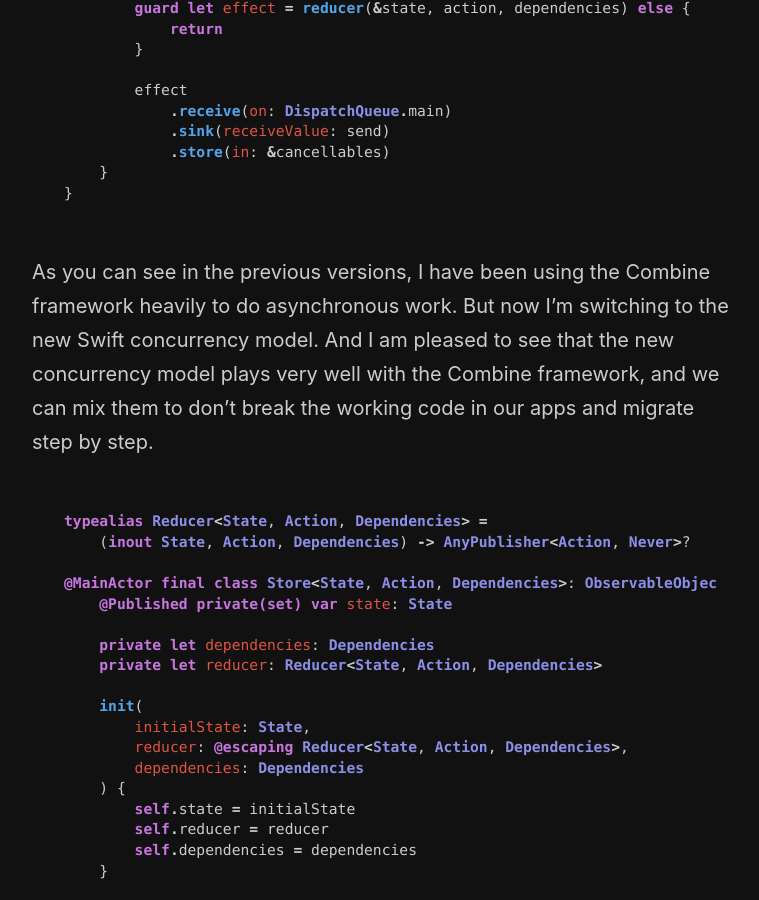
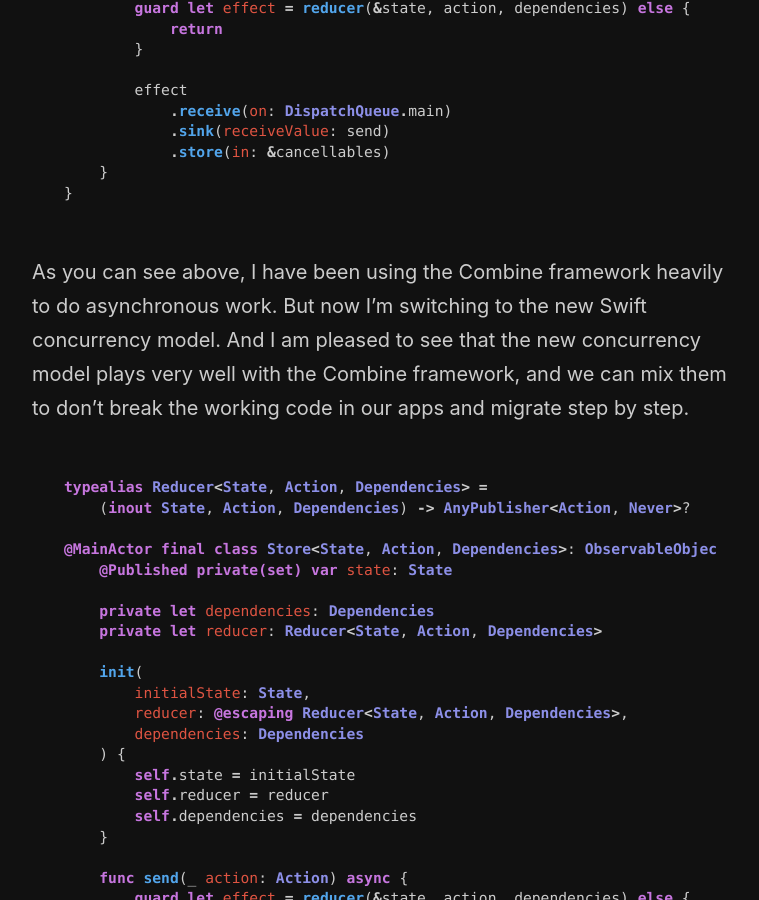
Before and after one commit to mecid/mecid.github.io, a Jekyll site: the page built from _posts/2022-02-17-redux-like-state-container-in-swiftui-part5.md, in a window 1280 px wide and 900 px high, scrolled down 1124 px. Shown: the whole window, without its empty margins (258-1017 px from the left). Built offline with Jekyll 4.4.1, drawn with Linux system fonts in a browser that asks for light colours.

Commit message:
typo in redux part 5 fixed

````diff
--- a/_posts/2022-02-17-redux-like-state-container-in-swiftui-part5.md
+++ b/_posts/2022-02-17-redux-like-state-container-in-swiftui-part5.md
@@ -43,7 +43,7 @@ final class Store<State, Action, Dependencies>: ObservableObject {
 }
 ```
 
-As you can see in the previous versions, I have been using the Combine framework heavily to do asynchronous work. But now I'm switching to the new Swift concurrency model. And I am pleased to see that the new concurrency model plays very well with the Combine framework, and we can mix them to don't break the working code in our apps and migrate step by step.
+As you can see above, I have been using the Combine framework heavily to do asynchronous work. But now I'm switching to the new Swift concurrency model. And I am pleased to see that the new concurrency model plays very well with the Combine framework, and we can mix them to don't break the working code in our apps and migrate step by step.
 
 ```swift
 typealias Reducer<State, Action, Dependencies> =
````
